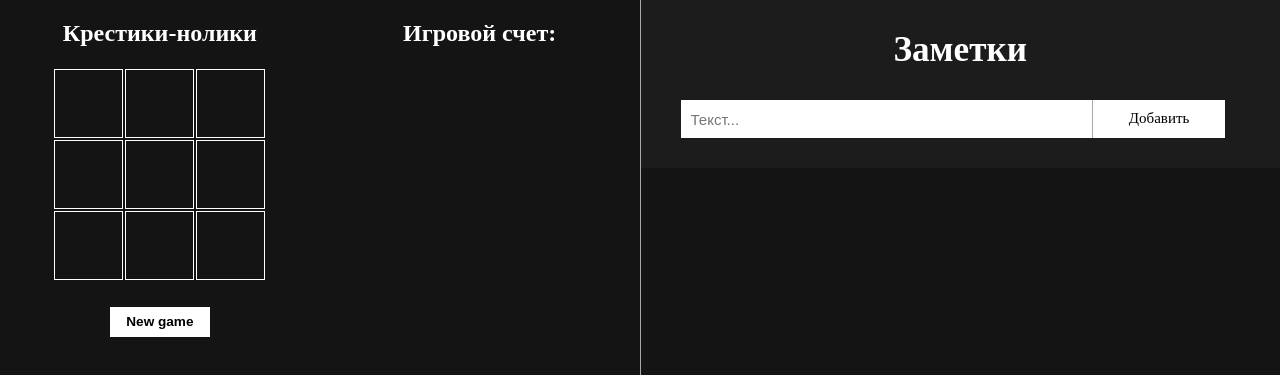
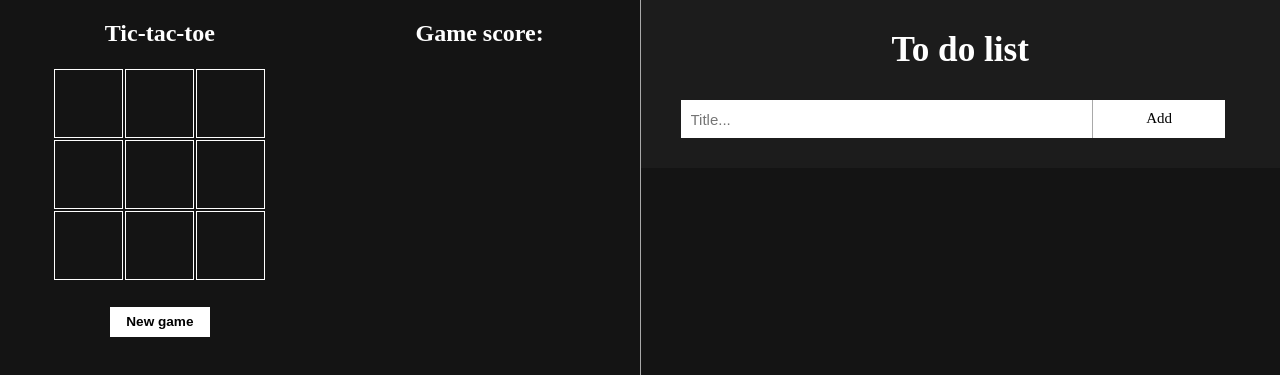
Before and after one commit to ShlykovAA/Module_JS, a plain HTML site: page index.html in a window 1280 px wide. Shown: the part 97-472 px from the top of the page. Drawn offline with Linux system fonts and the light colour scheme; no server answers.

Commit message:
Fix language errors

```diff
--- a/index.html
+++ b/index.html
@@ -18,7 +18,7 @@
     <main>
         <section class="game">
             <div class="div_for_game">
-                <h1>Крестики-нолики</h1>
+                <h1>Tic-tac-toe</h1>
                 <table id="field">
                     <tr>
                         <td></td>
@@ -39,14 +39,14 @@
                 <button id="new_game" type="button">New game</button>
             </div>
             <div class="div_for_game_score">
-                <h1>Игровой счет:</h1>
+                <h1>Game score:</h1>
             </div>
         </section>
         <section class="to_do_list">
             <div class="header_todo">
-                <p class="todo_logo">Заметки</p>
-                <input type="text" id="text_input" placeholder="Текст...">
-                <span class="add_btn">Добавить</span>
+                <p class="todo_logo">To do list</p>
+                <input type="text" id="text_input" placeholder="Title...">
+                <span class="add_btn">Add</span>
             </div>
             <ul id="ul_list"></ul>
         </section>
```
